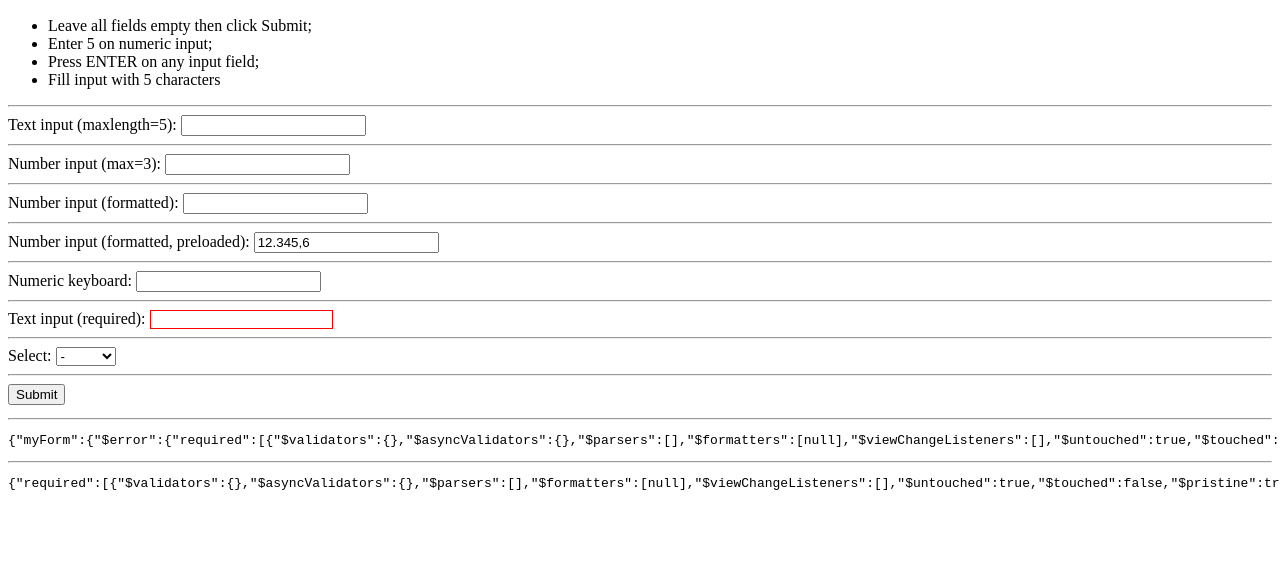
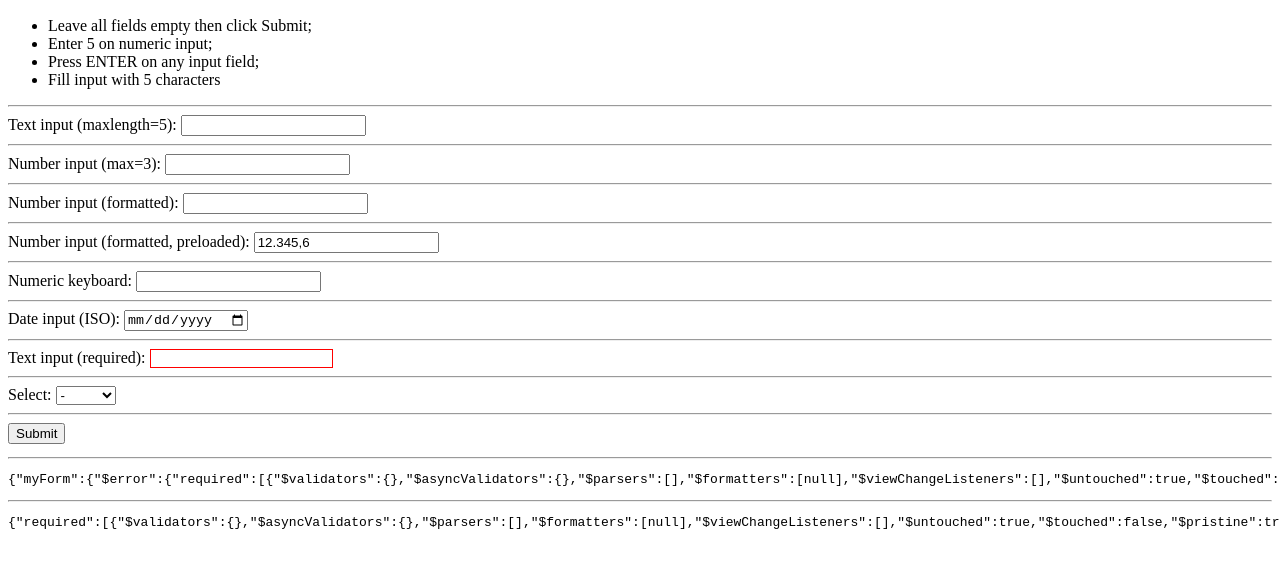
Before and after one commit to awerlang/angular-smart-forms, a website: page examples/index.html in a window 1280 px wide. Shown: the part 110-678 px from the top of the page. Drawn offline with nearby package versions, Linux system fonts and the light colour scheme.

Commit message:
fix(isoDate): Create filter to format dates in UTC
Lacking of an example.

Fixes #8

```diff
--- a/examples/index.html
+++ b/examples/index.html
@@ -45,6 +45,10 @@
     <input type="text" ng-model="ctrl.field5" wt-numpad>
 
     <hr />
+    <label for="">Date input (ISO):</label>
+    <input type="date" ng-model="ctrl.field6" wt-iso-date> {{ ctrl.field6 | wtIsoDate }}
+
+    <hr />
     <label for="">Text input (required):</label>
     <input type="text" required ng-model="ctrl.field2">
 
```
